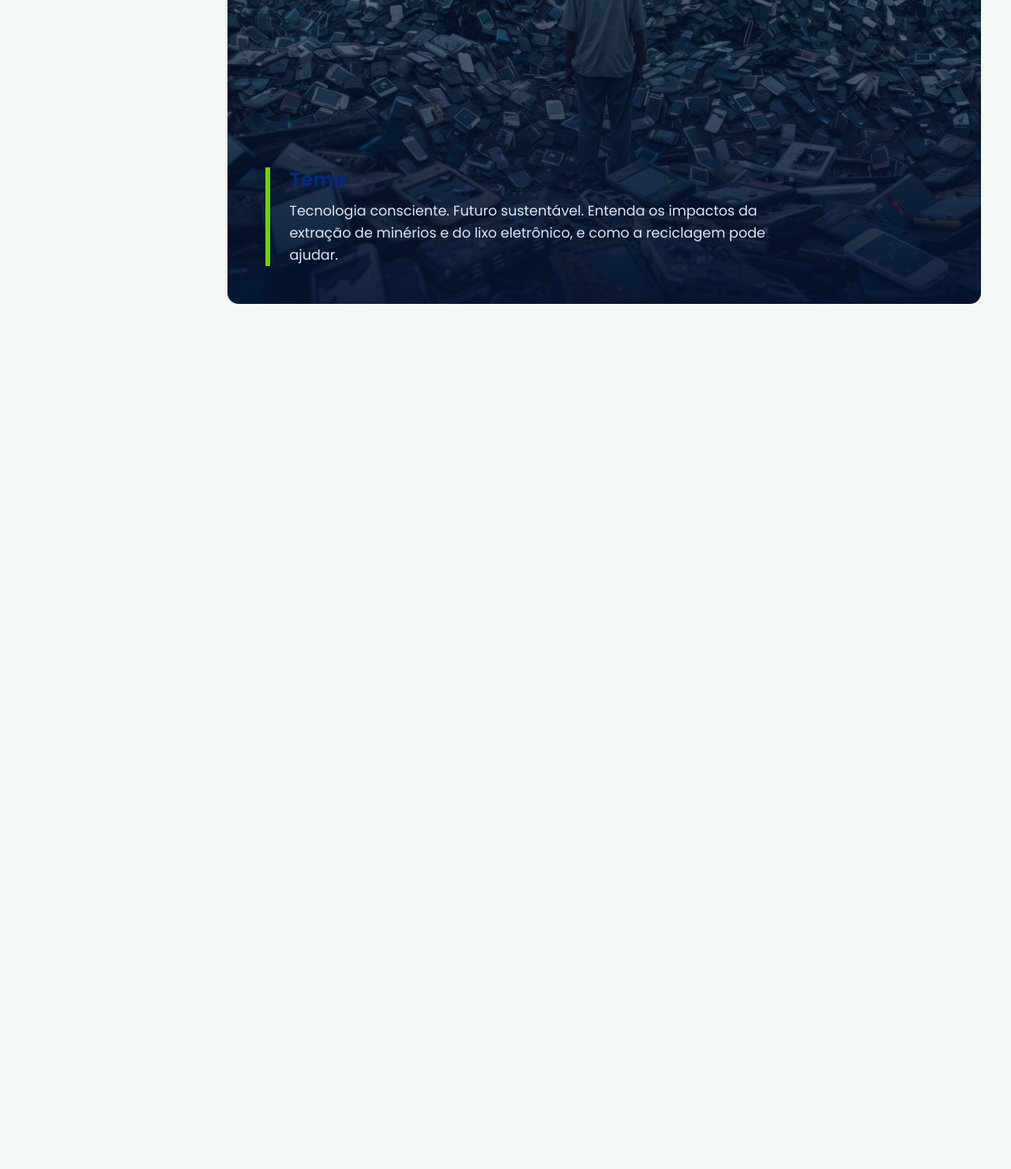
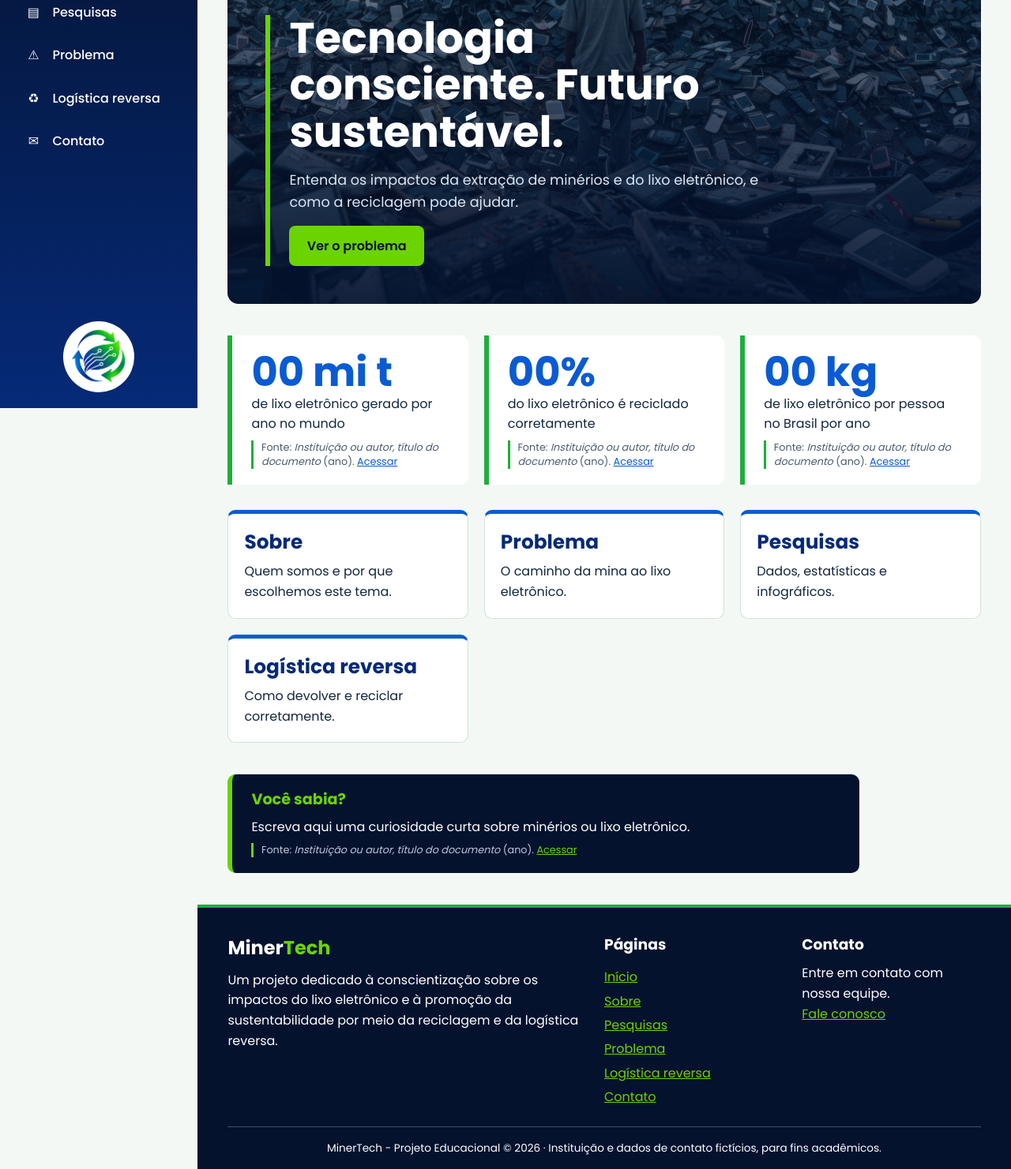
Before and after one commit to arthurshibukawa-sudo/Trabalho_4BIM_Geografia, a plain HTML site: page index.html in a window 1280 px wide. Shown: the part 283-1764 px from the top of the page at 79% size. Before the commit the page ends 800 px from the top, so only its background shows below. Drawn offline with Linux system fonts and the light colour scheme.

Commit message:
Update index.html

```diff
--- a/index.html
+++ b/index.html
@@ -4,25 +4,92 @@
     <meta charset="UTF-8">
     <meta name="viewport" content="width=device-width, initial-scale=1.0">
     <title>MinerTech | Início</title>
+    <meta name="description" content="Tecnologia consciente, futuro sustentável: da mina ao lixo eletrônico.">
     <link rel="preconnect" href="https://fonts.googleapis.com">
     <link rel="preconnect" href="https://fonts.gstatic.com" crossorigin>
     <link href="https://fonts.googleapis.com/css2?family=Poppins:wght@400;500;600;700&display=swap" rel="stylesheet">
+    <link rel="icon" type="image/png" href="imagens/favicon-32x32.png">
     <link rel="stylesheet" href="CSS/style.css">
     <script src="JavaScript/script.js" defer></script>
 </head>
 <body>
 
-<!-- Cabeçalho, menu lateral e rodapé são inseridos pelo script.js -->
+<header class="cabecalho">
+    <button class="botao-menu" type="button" aria-label="Abrir menu" aria-expanded="false" aria-controls="menu-lateral">☰</button>
+    <a href="index.html" class="marca">
+        <img src="imagens/logo.png" alt="Logotipo MinerTech" class="logo">
+        <span class="nome-site">Miner<span>Tech</span></span>
+    </a>
+</header>
+
+<aside class="menu-lateral" id="menu-lateral">
+    <div class="menu-topo">
+        <h2 class="menu-titulo">Menu</h2>
+        <button class="botao-recolher" type="button" aria-label="Recolher menu" aria-expanded="true" aria-controls="menu-lateral">«</button>
+    </div>
+    <nav class="menu" aria-label="Navegação principal">
+            <a href="index.html" class="ativo" aria-current="page"><span class="icone" aria-hidden="true">⌂</span><span class="texto">Início</span></a>
+            <a href="sobre.html"><span class="icone" aria-hidden="true">ℹ</span><span class="texto">Sobre</span></a>
+            <a href="pesquisas.html"><span class="icone" aria-hidden="true">▤</span><span class="texto">Pesquisas</span></a>
+            <a href="problema.html"><span class="icone" aria-hidden="true">⚠</span><span class="texto">Problema</span></a>
+            <a href="logistica_reversa.html"><span class="icone" aria-hidden="true">♻</span><span class="texto">Logística reversa</span></a>
+            <a href="contato.html"><span class="icone" aria-hidden="true">✉</span><span class="texto">Contato</span></a>
+    </nav>
+    <img src="imagens/logo.png" alt="" class="logo-menu">
+</aside>
 
 <main>
-    <!-- Foto de destaque: salve a imagem como imagens/foto-chocante.jpg -->
+    <!-- Foto de destaque: salve como imagens/foto-chocante.jpg -->
     <section class="destaque">
         <article class="tema">
-            <h2>Tema</h2>
-            <p>Tecnologia consciente. Futuro sustentável. Entenda os impactos da extração de minérios e do lixo eletrônico, e como a reciclagem pode ajudar.</p>
+            <h1>Tecnologia consciente. Futuro sustentável.</h1>
+            <p>Entenda os impactos da extração de minérios e do lixo eletrônico, e como a reciclagem pode ajudar.</p>
+            <a class="botao" href="problema.html">Ver o problema</a>
         </article>
     </section>
+
+    <!-- Números de impacto: troque pelos seus dados; cada um tem sua fonte -->
+    <section class="numeros" aria-label="Números de impacto">
+        <article class="numero"><strong>00 mi t</strong><p>de lixo eletrônico gerado por ano no mundo</p><small class="fonte">Fonte: <cite>Instituição ou autor, título do documento</cite> (ano). <a href="#" target="_blank" rel="noopener">Acessar</a></small></article>
+        <article class="numero"><strong>00%</strong><p>do lixo eletrônico é reciclado corretamente</p><small class="fonte">Fonte: <cite>Instituição ou autor, título do documento</cite> (ano). <a href="#" target="_blank" rel="noopener">Acessar</a></small></article>
+        <article class="numero"><strong>00 kg</strong><p>de lixo eletrônico por pessoa no Brasil por ano</p><small class="fonte">Fonte: <cite>Instituição ou autor, título do documento</cite> (ano). <a href="#" target="_blank" rel="noopener">Acessar</a></small></article>
+    </section>
+
+    <section class="cards" aria-label="Conheça o projeto">
+        <article class="card"><h2><a href="sobre.html">Sobre</a></h2><p>Quem somos e por que escolhemos este tema.</p></article>
+        <article class="card"><h2><a href="problema.html">Problema</a></h2><p>O caminho da mina ao lixo eletrônico.</p></article>
+        <article class="card"><h2><a href="pesquisas.html">Pesquisas</a></h2><p>Dados, estatísticas e infográficos.</p></article>
+        <article class="card"><h2><a href="logistica_reversa.html">Logística reversa</a></h2><p>Como devolver e reciclar corretamente.</p></article>
+    </section>
+
+    <aside class="curiosidade">
+        <h2>Você sabia?</h2>
+        <p>Escreva aqui uma curiosidade curta sobre minérios ou lixo eletrônico.</p>
+        <small class="fonte">Fonte: <cite>Instituição ou autor, título do documento</cite> (ano). <a href="#" target="_blank" rel="noopener">Acessar</a></small>
+    </aside>
 </main>
+
+<footer class="rodape">
+    <section class="rodape-info">
+        <h2>Miner<span>Tech</span></h2>
+        <p>Um projeto dedicado à conscientização sobre os impactos do lixo eletrônico e à promoção da sustentabilidade por meio da reciclagem e da logística reversa.</p>
+    </section>
+    <nav class="rodape-nav" aria-label="Navegação do rodapé">
+        <h3>Páginas</h3>
+        <a href="index.html">Início</a>
+        <a href="sobre.html">Sobre</a>
+        <a href="pesquisas.html">Pesquisas</a>
+        <a href="problema.html">Problema</a>
+        <a href="logistica_reversa.html">Logística reversa</a>
+        <a href="contato.html">Contato</a>
+    </nav>
+    <section class="rodape-contato">
+        <h3>Contato</h3>
+        <p>Entre em contato com nossa equipe.</p>
+        <a href="contato.html">Fale conosco</a>
+    </section>
+    <p class="rodape-final">MinerTech - Projeto Educacional © <time datetime="2026">2026</time> · Instituição e dados de contato fictícios, para fins acadêmicos.</p>
+</footer>
 
 </body>
 </html>
```
